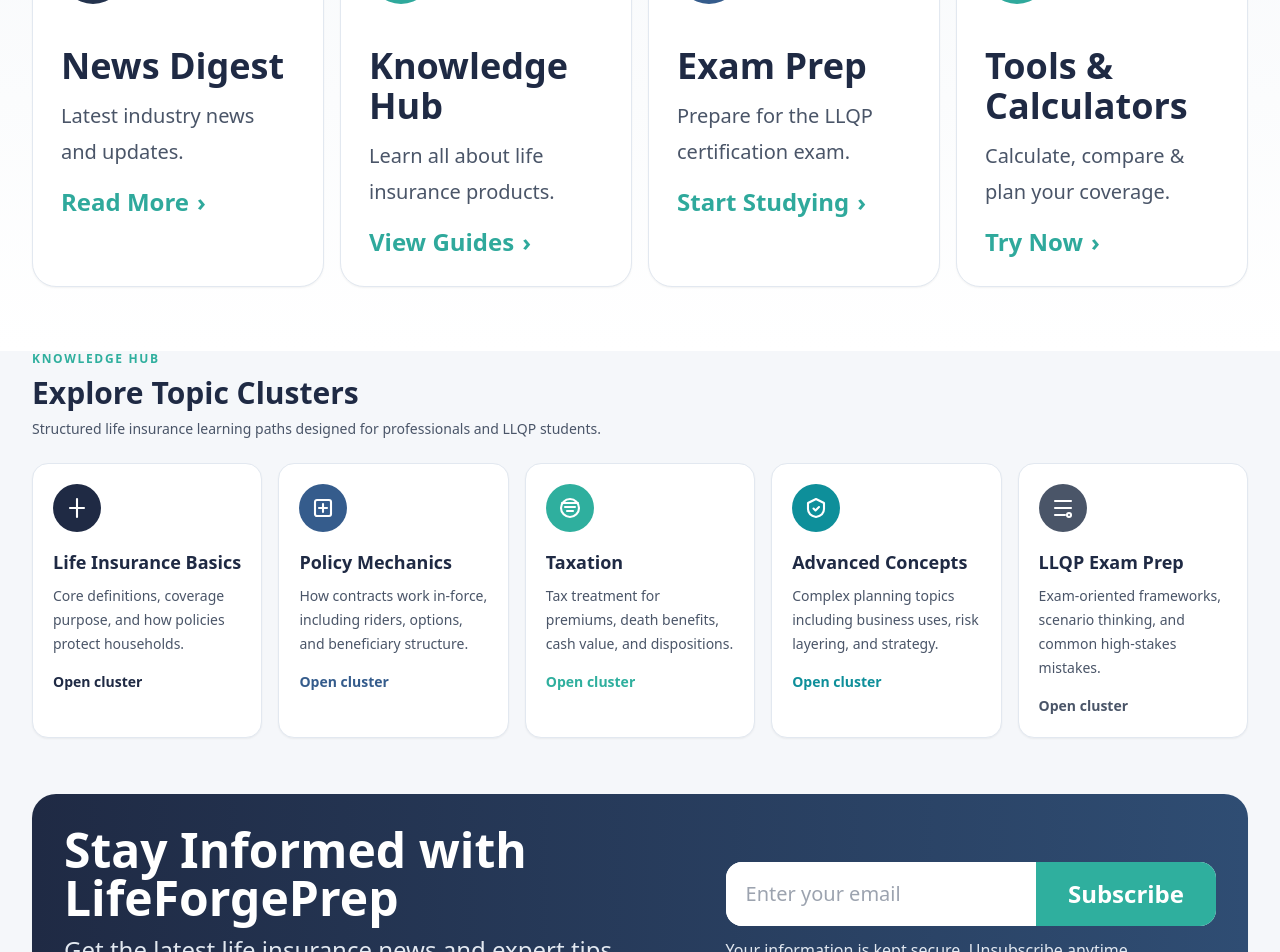
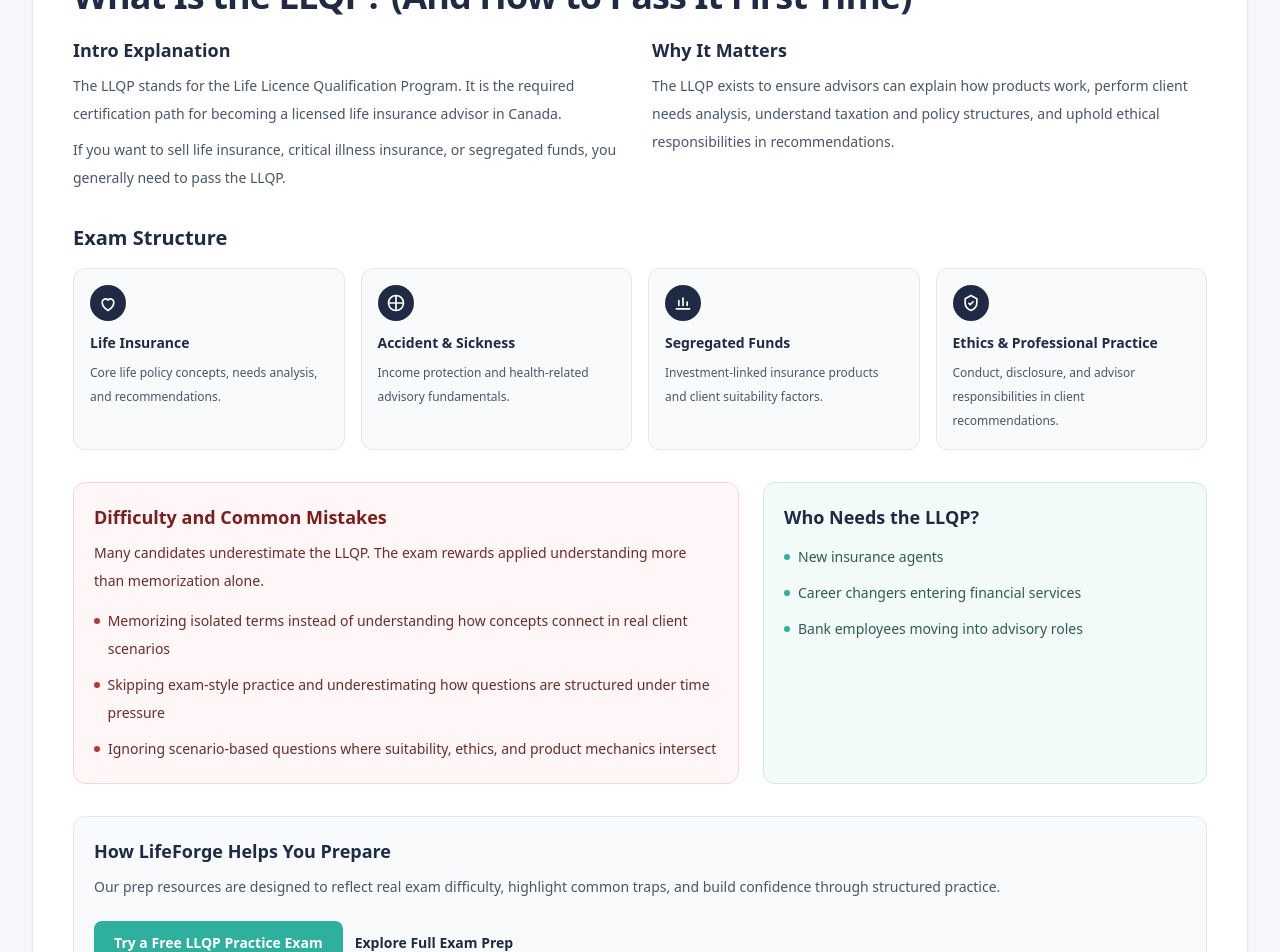
Before and after one commit to jfitz80/LifeForgeStudyPrep, a Next.js app: page / in a window 1280 px wide. Shown: the part 1060-2012 px from the top of the page. Built offline with nearby package versions, Linux system fonts and the light colour scheme.

Commit message:
Add homepage LLQP explainer section with CTAs

```diff
--- a/app/page.tsx
+++ b/app/page.tsx
@@ -4,6 +4,7 @@ import Link from 'next/link';
 import SiteFooter from '@/components/editorial/SiteFooter';
 import KnowledgeHubHomeSection from '@/components/knowledge/KnowledgeHubHomeSection';
 import NewsletterSignup from '@/components/home/NewsletterSignup';
+import WhatIsLlqpSection from '@/components/home/WhatIsLlqpSection';
 
 
 export const metadata: Metadata = {
@@ -221,6 +222,8 @@ export default function HomePage() {
           </div>
         </section>
 
+        <WhatIsLlqpSection />
+
         <section className="bg-gradient-to-b from-[#f7f9fb] to-white">
           <div className="mx-auto -mt-2 max-w-7xl px-4 py-16 sm:px-6 lg:px-8">
             <div className="grid gap-4 md:grid-cols-2 xl:grid-cols-4">
--- /dev/null
+++ b/components/home/WhatIsLlqpSection.tsx
@@ -0,0 +1,157 @@
+import Link from 'next/link';
+
+const modules = [
+  {
+    title: 'Life Insurance',
+    description: 'Core life policy concepts, needs analysis, and recommendations.',
+    icon: (
+      <svg viewBox="0 0 24 24" className="h-5 w-5 text-white" fill="none" stroke="currentColor" strokeWidth="2" strokeLinecap="round" strokeLinejoin="round">
+        <path d="M12 21s-7-4.4-7-10a4 4 0 0 1 7-2.5A4 4 0 0 1 19 11c0 5.6-7 10-7 10Z" />
+      </svg>
+    )
+  },
+  {
+    title: 'Accident & Sickness',
+    description: 'Income protection and health-related advisory fundamentals.',
+    icon: (
+      <svg viewBox="0 0 24 24" className="h-5 w-5 text-white" fill="none" stroke="currentColor" strokeWidth="2" strokeLinecap="round" strokeLinejoin="round">
+        <path d="M12 4v16" />
+        <path d="M4 12h16" />
+        <circle cx="12" cy="12" r="9" />
+      </svg>
+    )
+  },
+  {
+    title: 'Segregated Funds',
+    description: 'Investment-linked insurance products and client suitability factors.',
+    icon: (
+      <svg viewBox="0 0 24 24" className="h-5 w-5 text-white" fill="none" stroke="currentColor" strokeWidth="2" strokeLinecap="round" strokeLinejoin="round">
+        <path d="M4 19h16" />
+        <path d="M7 15V9" />
+        <path d="M12 15V6" />
+        <path d="M17 15v-4" />
+      </svg>
+    )
+  },
+  {
+    title: 'Ethics & Professional Practice',
+    description: 'Conduct, disclosure, and advisor responsibilities in client recommendations.',
+    icon: (
+      <svg viewBox="0 0 24 24" className="h-5 w-5 text-white" fill="none" stroke="currentColor" strokeWidth="2" strokeLinecap="round" strokeLinejoin="round">
+        <path d="M12 3 5 7v5c0 5 3.5 7.5 7 9 3.5-1.5 7-4 7-9V7z" />
+        <path d="m9.5 12.5 1.5 1.5 3.5-3.5" />
+      </svg>
+    )
+  }
+] as const;
+
+const struggleReasons = [
+  'Memorizing isolated terms instead of understanding how concepts connect in real client scenarios',
+  'Skipping exam-style practice and underestimating how questions are structured under time pressure',
+  'Ignoring scenario-based questions where suitability, ethics, and product mechanics intersect'
+] as const;
+
+const whoNeeds = [
+  'New insurance agents',
+  'Career changers entering financial services',
+  'Bank employees moving into advisory roles'
+] as const;
+
+export default function WhatIsLlqpSection() {
+  return (
+    <section className="bg-[#F5F7FA] px-4 py-14 sm:px-6 lg:px-8">
+      <div className="mx-auto max-w-7xl">
+        <div className="rounded-2xl border border-slate-200 bg-white p-6 shadow-sm sm:p-8 lg:p-10">
+          <p className="text-xs font-semibold uppercase tracking-[0.14em] text-[#2FAF9E]">LLQP Guide</p>
+          <h2 className="mt-2 text-3xl font-bold tracking-tight text-[#1F2A44] sm:text-4xl">
+            What Is the LLQP? (And How to Pass It First Time)
+          </h2>
+
+          <div className="mt-5 grid gap-6 lg:grid-cols-2">
+            <div>
+              <h3 className="text-lg font-semibold text-[#1F2A44]">Intro Explanation</h3>
+              <p className="mt-2 text-sm leading-7 text-[#4A5568]">
+                The LLQP stands for the Life Licence Qualification Program. It is the required certification path for becoming a licensed life insurance advisor in Canada.
+              </p>
+              <p className="mt-2 text-sm leading-7 text-[#4A5568]">
+                If you want to sell life insurance, critical illness insurance, or segregated funds, you generally need to pass the LLQP.
+              </p>
+            </div>
+
+            <div>
+              <h3 className="text-lg font-semibold text-[#1F2A44]">Why It Matters</h3>
+              <p className="mt-2 text-sm leading-7 text-[#4A5568]">
+                The LLQP exists to ensure advisors can explain how products work, perform client needs analysis, understand taxation and policy structures, and uphold ethical responsibilities in recommendations.
+              </p>
+            </div>
+          </div>
+
+          <div className="mt-8">
+            <h3 className="text-xl font-semibold text-[#1F2A44]">Exam Structure</h3>
+            <div className="mt-4 grid gap-4 sm:grid-cols-2 lg:grid-cols-4">
+              {modules.map((module) => (
+                <article key={module.title} className="rounded-xl border border-slate-200 bg-slate-50 p-4">
+                  <div className="mb-3 inline-flex h-9 w-9 items-center justify-center rounded-full bg-[#1F2A44]">{module.icon}</div>
+                  <h4 className="text-sm font-semibold text-[#1F2A44]">{module.title}</h4>
+                  <p className="mt-2 text-xs leading-6 text-[#4A5568]">{module.description}</p>
+                </article>
+              ))}
+            </div>
+          </div>
+
+          <div className="mt-8 grid gap-6 lg:grid-cols-[1.2fr_0.8fr]">
+            <article className="rounded-xl border border-[#F6D7D7] bg-[#FFF7F7] p-5">
+              <h3 className="text-lg font-semibold text-[#7D1E1E]">Difficulty and Common Mistakes</h3>
+              <p className="mt-2 text-sm leading-7 text-[#6B2B2B]">
+                Many candidates underestimate the LLQP. The exam rewards applied understanding more than memorization alone.
+              </p>
+              <ul className="mt-3 space-y-2">
+                {struggleReasons.map((reason) => (
+                  <li key={reason} className="flex gap-2 text-sm leading-7 text-[#6B2B2B]">
+                    <span className="mt-[11px] h-1.5 w-1.5 rounded-full bg-[#B03A3A]" aria-hidden="true" />
+                    <span>{reason}</span>
+                  </li>
+                ))}
+              </ul>
+            </article>
+
+            <article className="rounded-xl border border-[#D4E8E3] bg-[#F2FBF8] p-5">
+              <h3 className="text-lg font-semibold text-[#1F2A44]">Who Needs the LLQP?</h3>
+              <ul className="mt-3 space-y-2">
+                {whoNeeds.map((item) => (
+                  <li key={item} className="flex gap-2 text-sm leading-7 text-[#315A55]">
+                    <span className="mt-[11px] h-1.5 w-1.5 rounded-full bg-[#2FAF9E]" aria-hidden="true" />
+                    <span>{item}</span>
+                  </li>
+                ))}
+              </ul>
+            </article>
+          </div>
+
+          <article className="mt-8 rounded-xl border border-slate-200 bg-slate-50 p-5">
+            <h3 className="text-lg font-semibold text-[#1F2A44]">How LifeForge Helps You Prepare</h3>
+            <p className="mt-2 text-sm leading-7 text-[#4A5568]">
+              Our prep resources are designed to reflect real exam difficulty, highlight common traps, and build confidence through structured practice.
+            </p>
+
+            <div className="mt-5 flex flex-wrap items-center gap-3">
+              <Link
+                href="/free-practice"
+                className="inline-flex items-center rounded-lg bg-[#2FAF9E] px-5 py-3 text-sm font-semibold text-white transition hover:bg-[#26988a]"
+              >
+                Try a Free LLQP Practice Exam
+              </Link>
+              <Link href="/exam-prep" className="text-sm font-semibold text-[#1F2A44] underline-offset-2 hover:underline">
+                Explore Full Exam Prep
+              </Link>
+            </div>
+          </article>
+
+          <p className="mt-6 border-t border-slate-200 pt-4 text-xs leading-6 text-slate-500">
+            Not in Canada? If you’re exploring how to become a licensed life insurance advisor in the U.S., licensing is handled differently by state, but many of the core concepts are similar.
+          </p>
+        </div>
+      </div>
+    </section>
+  );
+}
```
